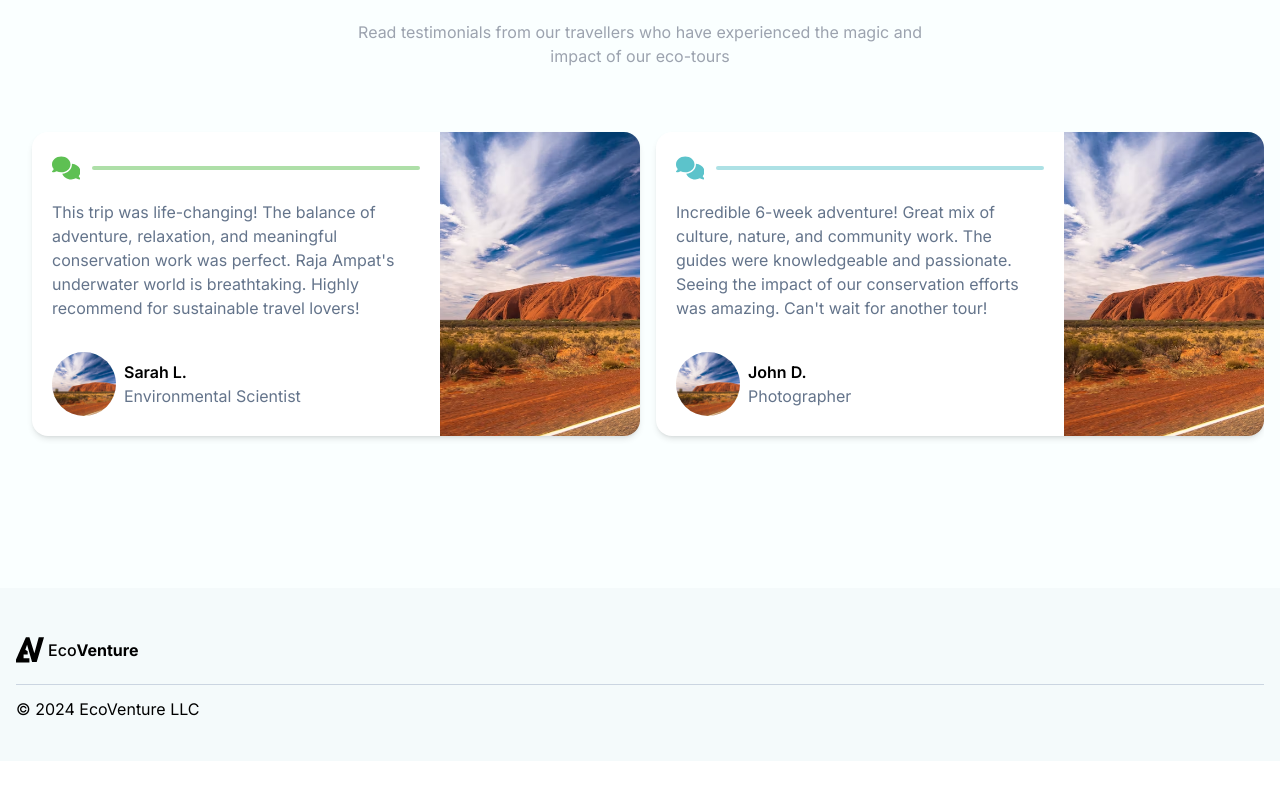
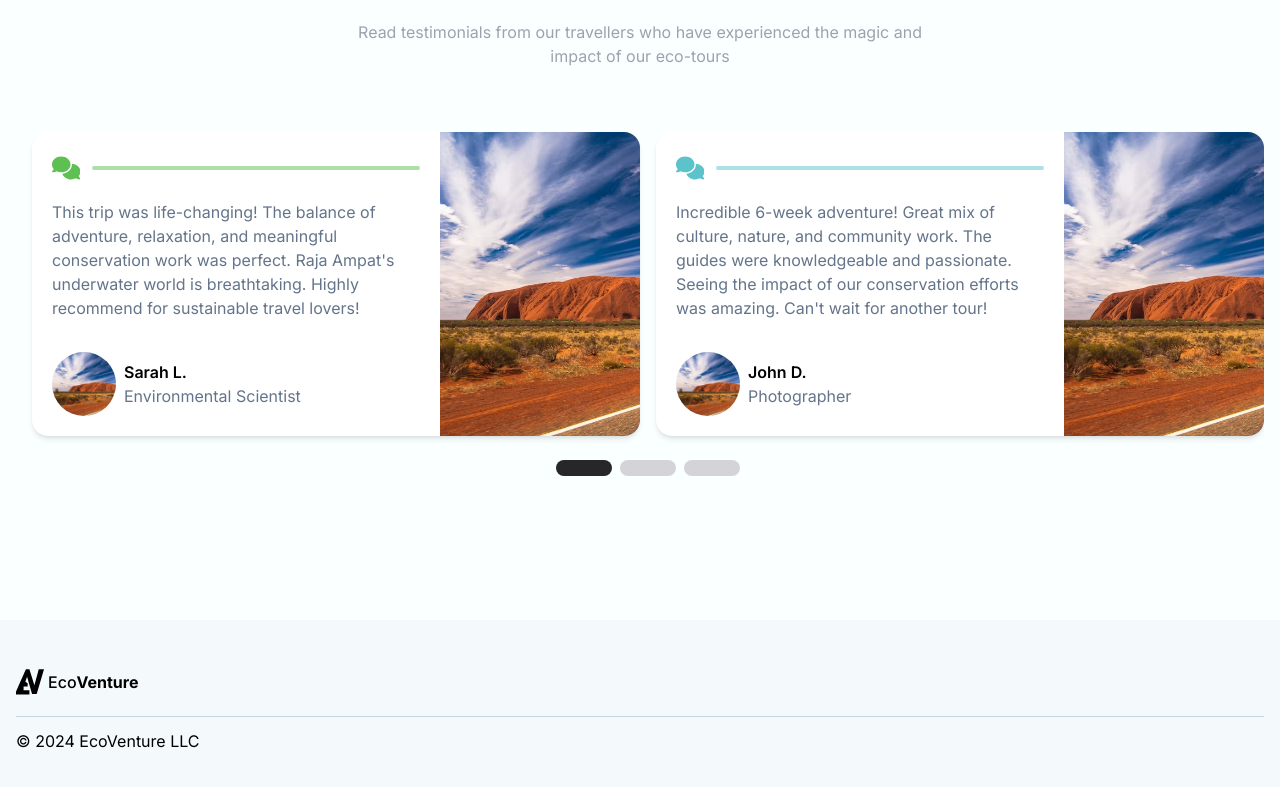
Before and after one commit to ssp6/nextjs-base, a Next.js app: page / in a window 1280 px wide. Shown: the part 2388-3175 px from the top of the page. Before the commit the page ends 3149 px from the top, so only its background shows below. Built offline with nearby package versions, Linux system fonts and the light colour scheme; a web font is replaced by a local one.

Commit message:
feat: get the carousel at the bottom working

```diff
--- a/src/app/page.tsx
+++ b/src/app/page.tsx
@@ -21,7 +21,7 @@ const Home = () => {
             container,
           )}
         >
-          <div className={'relative'}>
+          <div className={'relative break-words'}>
             <h1 className="text-xl md:text-3xl font-bold text-left text-white">
               EXPLORE THE WORLD <br />
               <span className="text-5xl md:text-8xl text-[#DAFAFD]">
--- a/src/components/TestCarousel.tsx
+++ b/src/components/TestCarousel.tsx
@@ -2,6 +2,7 @@ import * as React from 'react'
 
 import {
   Carousel,
+  CarouselButtons,
   CarouselContent,
   CarouselItem,
 } from '@/components/ui/carousel'
@@ -52,6 +53,7 @@ export const CarouselSpacing = () => {
           </CarouselItem>
         ))}
       </CarouselContent>
+      <CarouselButtons numberOfSlides={testimonials.length} />
     </Carousel>
   )
 }
--- a/src/components/TestimonialCard.tsx
+++ b/src/components/TestimonialCard.tsx
@@ -16,7 +16,7 @@ type Props = {
 
 export const TestimonialCard: FC<Props> = ({ testimonial }) => {
   return (
-    <div className="bg-white rounded-2xl shadow-md flex flex-row w-full">
+    <div className="bg-white rounded-2xl shadow-md flex flex-row">
       <div className={'flex flex-col p-5'}>
         <div className={'mb-4 flex flex-row gap-x-3 items-center'}>
           <Comments className={'w-8 h-8'} fill={testimonial.color} />
@@ -27,16 +27,16 @@ export const TestimonialCard: FC<Props> = ({ testimonial }) => {
             }}
           />
         </div>
-        <p className="text-slate-500 mb-8">{testimonial.text}</p>
+        <p className={'text-slate-500 mb-8'}>{testimonial.text}</p>
         <div className={'flex flex-row items-center gap-x-2'}>
           <Image
             src={testimonial.image}
             alt={testimonial.name}
             width={64}
             height={64}
-            className="object-cover rounded-full w-16 h-16"
+            className={'object-cover rounded-full w-12 md:w-16 h-12 md:h-16'}
           />
-          <div className={'flex flex-col'}>
+          <div className={'flex flex-col w-full min-w-0 break-words'}>
             <p className={'font-semibold'}>{testimonial.name}</p>
             <p className={'text-slate-500'}>{testimonial.title}</p>
           </div>
@@ -48,7 +48,7 @@ export const TestimonialCard: FC<Props> = ({ testimonial }) => {
           alt={testimonial.name}
           width={200}
           height={600}
-          className="w-full h-full object-cover rounded-r-2xl"
+          className={'w-full h-full object-cover rounded-r-2xl'}
         />
       </div>
     </div>
--- a/src/components/icons/ev-logo/index.tsx
+++ b/src/components/icons/ev-logo/index.tsx
@@ -1,11 +1,6 @@
 import React, { type SVGProps } from 'react'
 
-interface EvLogoProps extends SVGProps<SVGSVGElement> {
-  color?: string
-}
-
-export const EvLogo: React.FC<EvLogoProps> = ({
-  color = 'white',
+export const EvLogo: React.FC<SVGProps<SVGSVGElement>> = ({
   width = 48,
   height = 44,
   ...props
@@ -15,7 +10,7 @@ export const EvLogo: React.FC<EvLogoProps> = ({
       width={width}
       height={height}
       viewBox="0 0 48 44"
-      fill="none"
+      fill="white"
       xmlns="http://www.w3.org/2000/svg"
       {...props}
     >
--- a/src/components/ui/carousel.tsx
+++ b/src/components/ui/carousel.tsx
@@ -28,6 +28,8 @@ type CarouselContextProps = {
   scrollNext: () => void
   canScrollPrev: boolean
   canScrollNext: boolean
+  scrollToIndex: (index: number) => void
+  currentSlide: number
 } & CarouselProps
 
 const CarouselContext = React.createContext<CarouselContextProps | null>(null)
@@ -85,6 +87,10 @@ const Carousel = React.forwardRef<
       api?.scrollNext()
     }, [api])
 
+    const scrollToIndex = (index: number) => {
+      api?.scrollTo(index)
+    }
+
     const handleKeyDown = React.useCallback(
       (event: React.KeyboardEvent<HTMLDivElement>) => {
         if (event.key === 'ArrowLeft') {
@@ -132,6 +138,8 @@ const Carousel = React.forwardRef<
           scrollNext,
           canScrollPrev,
           canScrollNext,
+          scrollToIndex,
+          currentSlide: api?.selectedScrollSnap() ?? 0,
         }}
       >
         <div
@@ -252,24 +260,44 @@ const CarouselNext = React.forwardRef<
 })
 CarouselNext.displayName = 'CarouselNext'
 
+type CarouselButtonProps = {
+  numberOfSlides: number
+}
+
 const CarouselButtons = React.forwardRef<
   HTMLDivElement,
-  React.HTMLAttributes<HTMLDivElement>
->(({ className, ...props }, ref) => {
-  const { orientation } = useCarousel()
+  React.HTMLAttributes<HTMLDivElement> & CarouselButtonProps
+>(({ className, numberOfSlides, ...props }, ref) => {
+  const { orientation, scrollToIndex, currentSlide } = useCarousel()
 
   return (
     <div
       ref={ref}
-      role="group"
-      aria-roledescription="slide"
       className={cn(
-        'min-w-0 shrink-0 grow-0 basis-full',
+        'w-full flex flex-row justify-center gap-2 mt-4',
         orientation === 'horizontal' ? 'pl-4' : 'pt-4',
         className,
       )}
       {...props}
-    />
+    >
+      {Array.from({ length: numberOfSlides }).map((_, index) => (
+        <button
+          className={cn(
+            'h-[16px] w-[56px] rounded-full bg-zinc-300',
+            // Current selected is dark
+            currentSlide === index && 'bg-zinc-800',
+            // Hide the last slide on large screen as have 2 and can't scroll to last
+            index === numberOfSlides - 1 && 'md:hidden',
+            // If select last on mobile then move back to large then none are selected... so display the last button as if it is selected
+            currentSlide === numberOfSlides - 1 &&
+              index === numberOfSlides - 2 &&
+              'md:bg-zinc-800',
+          )}
+          key={index}
+          onClick={() => scrollToIndex(index)}
+        />
+      ))}
+    </div>
   )
 })
 CarouselButtons.displayName = 'CarouselButtons'
@@ -281,4 +309,5 @@ export {
   CarouselItem,
   CarouselPrevious,
   CarouselNext,
+  CarouselButtons,
 }
```
